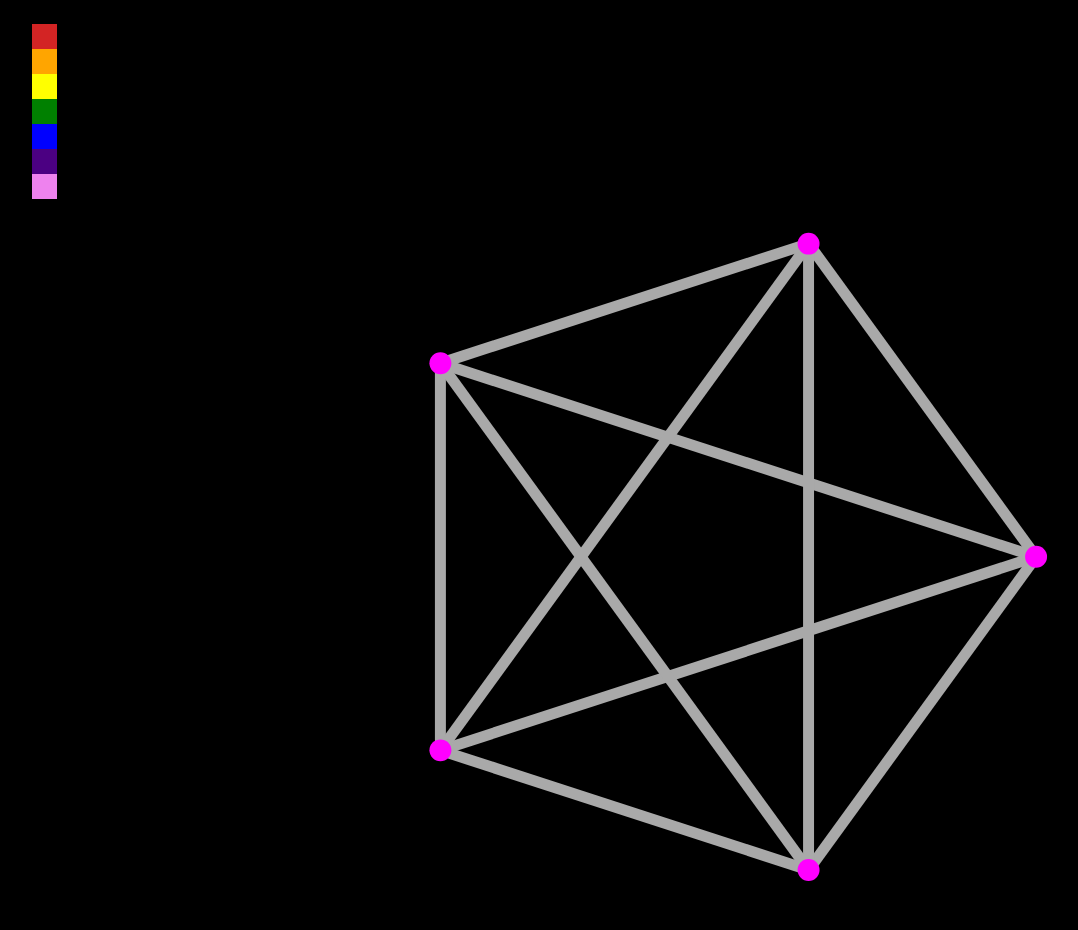
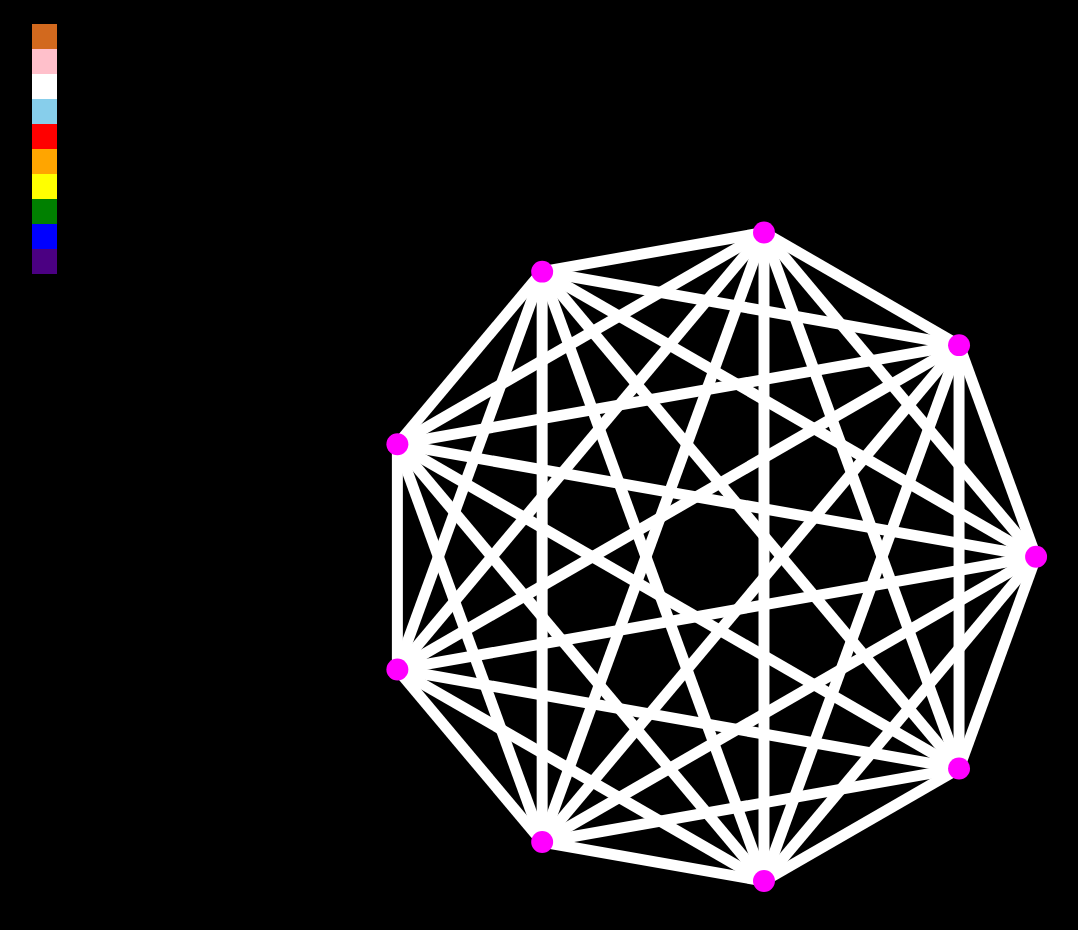
Before and after one commit to tqueer/tqueer.github.io, a plain HTML site: page index.html in a window 1280 px wide. Shown: the whole page, without its empty margins (16-1094 px from the left). Drawn offline with Linux system fonts and the light colour scheme.

Commit message:
graph coloring tool with n=9

```diff
--- a/index.html
+++ b/index.html
@@ -30,19 +30,23 @@
     }
 
     .edge {
-        stroke: darkgray;
+        stroke: white;
     }
 </style>
 <!-- this is a comment-->
 <div id="interactive-coloring">
     <ul class="palette">
-        <li style="background: rgb(211, 36, 36);" class="swatch"></li>
+        <li style="background: chocolate;" class="swatch"></li>
+        <li style="background: pink;" class="swatch"></li>
+        <li style="background: white;" class="swatch"></li>
+        <li style="background: skyblue;" class="swatch"></li>
+        <li style="background: red;" class="swatch"></li>
         <li style="background: orange;" class="swatch"></li>
         <li style="background: yellow;" class="swatch"></li>
         <li style="background: green;" class="swatch"></li>
         <li style="background: blue;" class="swatch"></li>
         <li style="background: indigo;" class="swatch"></li>
-        <li style="background: violet;" class="swatch"></li>
+        <!-- <li style="background: violet;" class="swatch"></li> -->
     </ul>
     <svg id="proof" viewBox="-5 -5 10 10">
     </svg>
@@ -117,5 +121,5 @@ function *centerpoints(n, rx=1.0, ry=rx) {
     }
 }
 
-drawClique(5)
+drawClique(9)
 </script>
```
